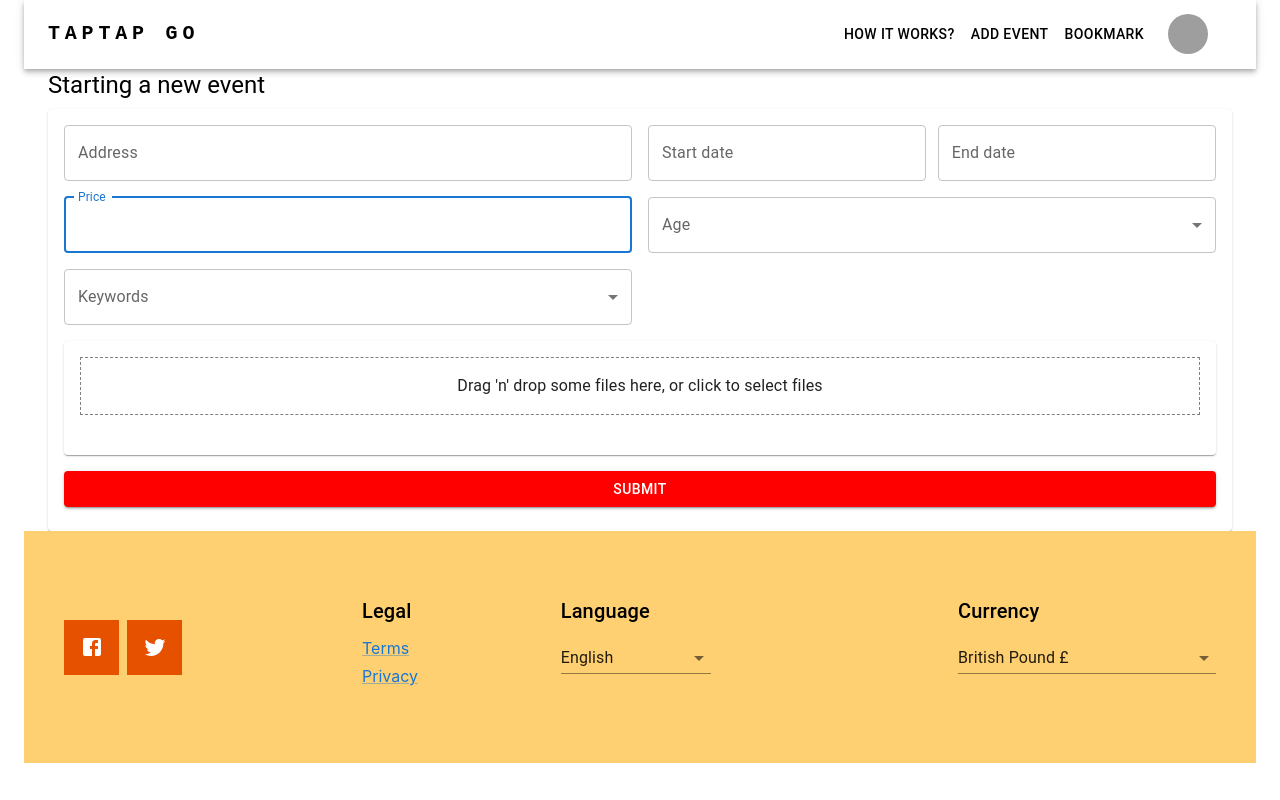
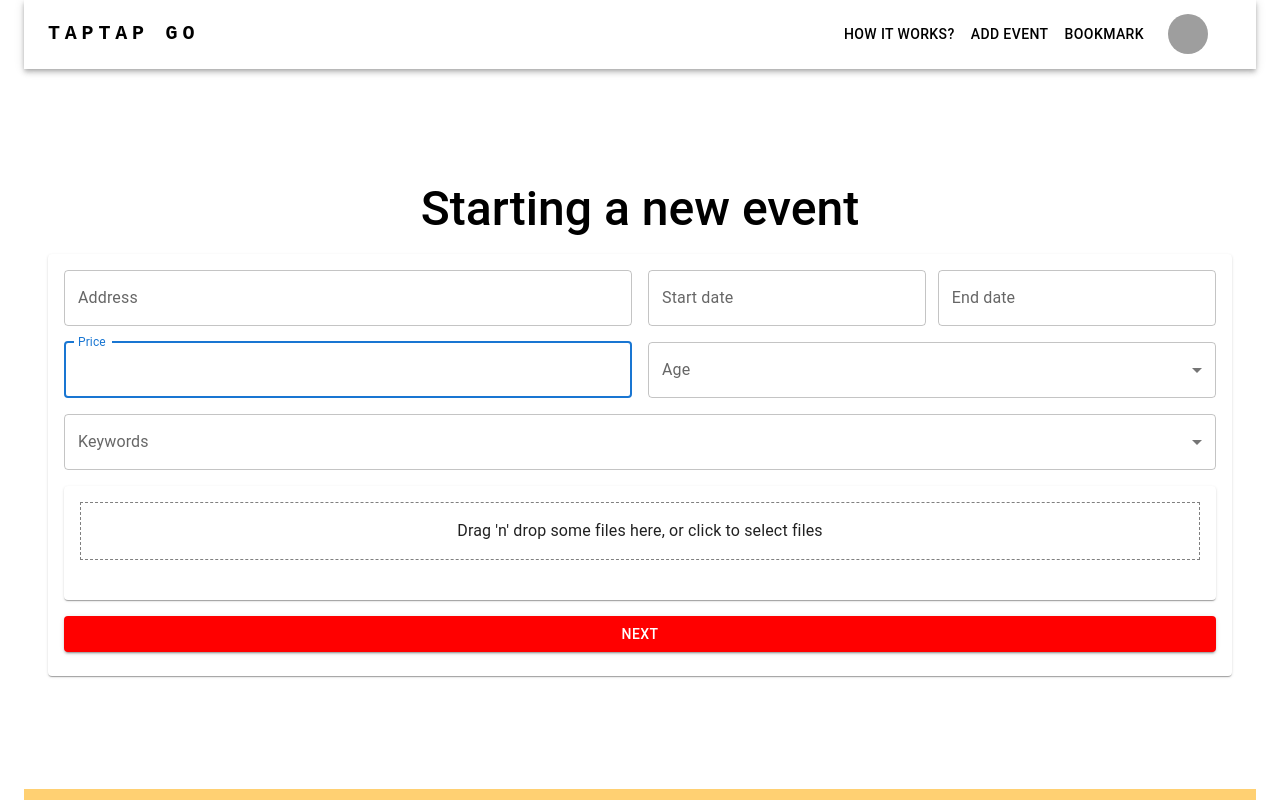
Before and after one commit to RamiElsayed/tap-tap-go, a React (Create React App) app in the folder client/: page /test in a window 1280 px wide. Shown: the top 800 px of the page. Built offline with nearby package versions, Linux system fonts and the light colour scheme; grey boxes are pictures that could not be loaded.

Commit message:
completed event form

```diff
--- a/client/src/components/Eventform/index.js
+++ b/client/src/components/Eventform/index.js
@@ -16,6 +16,7 @@ import { AdapterDayjs } from "@mui/x-date-pickers/AdapterDayjs";
 import { LocalizationProvider } from "@mui/x-date-pickers/LocalizationProvider";
 import { useTheme } from "@mui/material/styles";
 import DropZone from "../dropZone/index";
+import { Stack } from "@mui/system";
 
 const keywords = [
   "Oliver",
@@ -39,7 +40,10 @@ export default function EventForm() {
     ageGroup: "",
     keywords: [],
     images: [],
+    description: "",
   });
+
+  const [formNumber, setFormNumber] = React.useState(false);
 
   const updateNewEventDetails = (event) => {
     console.log(event);
@@ -63,16 +67,36 @@ export default function EventForm() {
       return { ...prev, [key]: input };
     });
   }
-  React.useEffect(() => {
-    console.log(newEvent);
-  }, [newEvent]);
+
+  // React.useEffect(() => {
+  //   console.log(newEvent);
+  // }, [newEvent]);
+
+  function renderForm() {
+    if (formNumber == true) {
       return (
-    <Container maxWidth="xl">
-      <Typography gutterBottom component="h3" variant="h5">
-        Starting a new event
-      </Typography>
-      <Card>
-        <CardContent>
+        <Grid container rowSpacing={2} columnSpacing={2}>
+          <Grid item xs={12}>
+            <TextField
+              onChange={updateNewEventDetails}
+              value={newEvent.description}
+              fullWidth
+              multiline
+              rows={12}
+              maxRows={50}
+              name="description"
+              label="Description"
+            />
+          </Grid>
+          <Grid item xs={12}>
+            <Button style={{ background: "red" }} fullWidth variant="contained">
+              Submit
+            </Button>
+          </Grid>
+        </Grid>
+      );
+    } else if (formNumber == false) {
+      return (
         <Grid container rowSpacing={2} columnSpacing={2}>
           <Grid item xs={12} md={6}>
             <TextField
@@ -136,7 +160,7 @@ export default function EventForm() {
               </Select>
             </FormControl>
           </Grid>
-            <Grid item xs={12} md={6}>
+          <Grid item xs={12}>
             <FormControl fullWidth>
               <InputLabel id="keywords">Keywords</InputLabel>
               <Select
@@ -167,15 +191,42 @@ export default function EventForm() {
           <Grid item xs={12}>
             <Button
               style={{ background: "red" }}
+              onClick={() => setFormNumber((prev) => !prev)}
               fullWidth
               variant="contained"
             >
-                submit
+              Next
             </Button>
           </Grid>
         </Grid>
-        </CardContent>
+      );
+    }
+  }
+
+  return (
+    <Container maxWidth="xl">
+      <div
+        style={{
+          display: "flex",
+          flexDirection: "column",
+          justifyContent: "center",
+
+          height: "90vh",
+        }}
+      >
+        <Typography
+          gutterBottom
+          textAlign="center"
+          component="h3"
+          variant="h3"
+          fontWeight="500"
+        >
+          Starting a new event
+        </Typography>
+        <Card>
+          <CardContent>{renderForm()}</CardContent>
         </Card>
+      </div>
     </Container>
   );
 }
```
Lines whose indentation alone changed are shown as unchanged.
